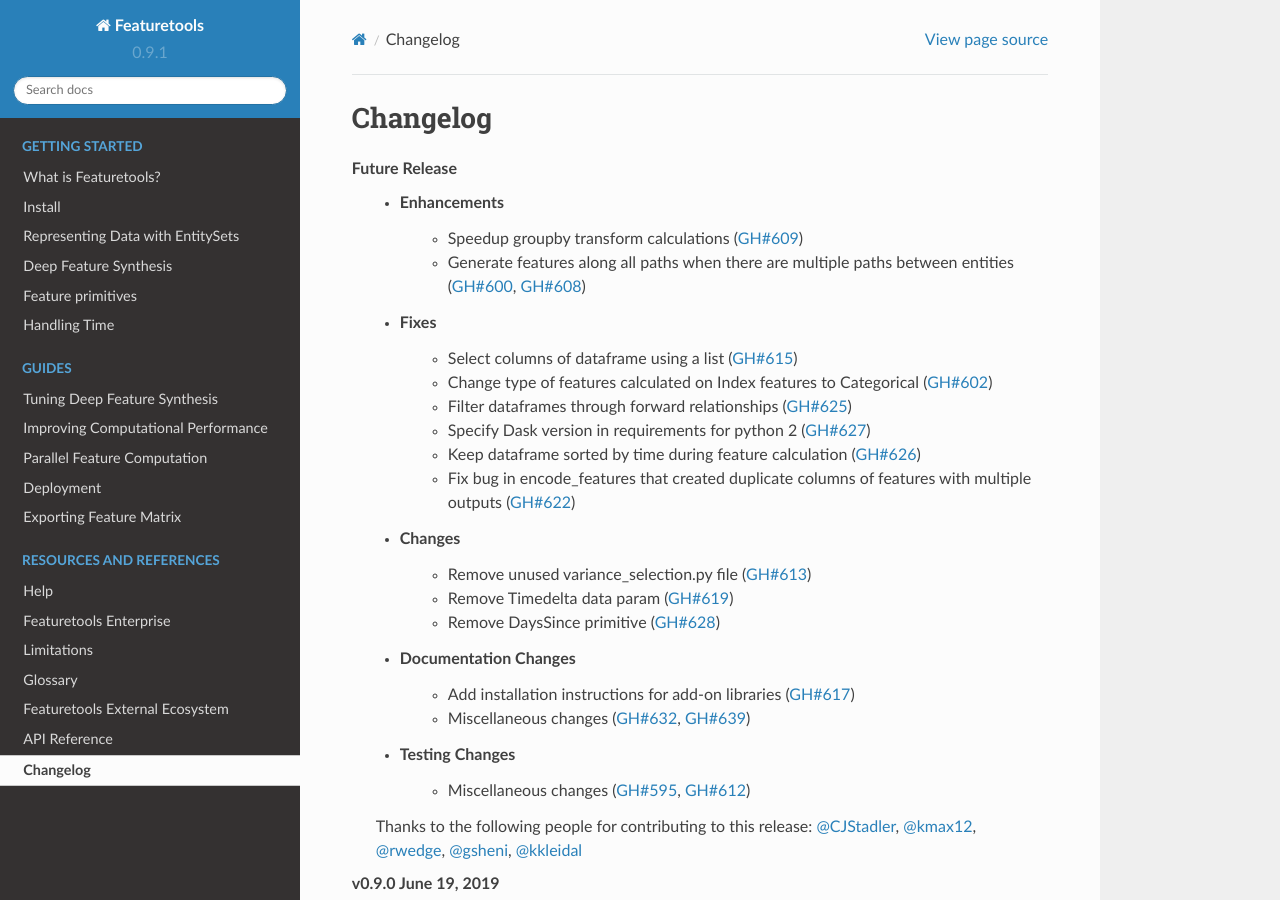
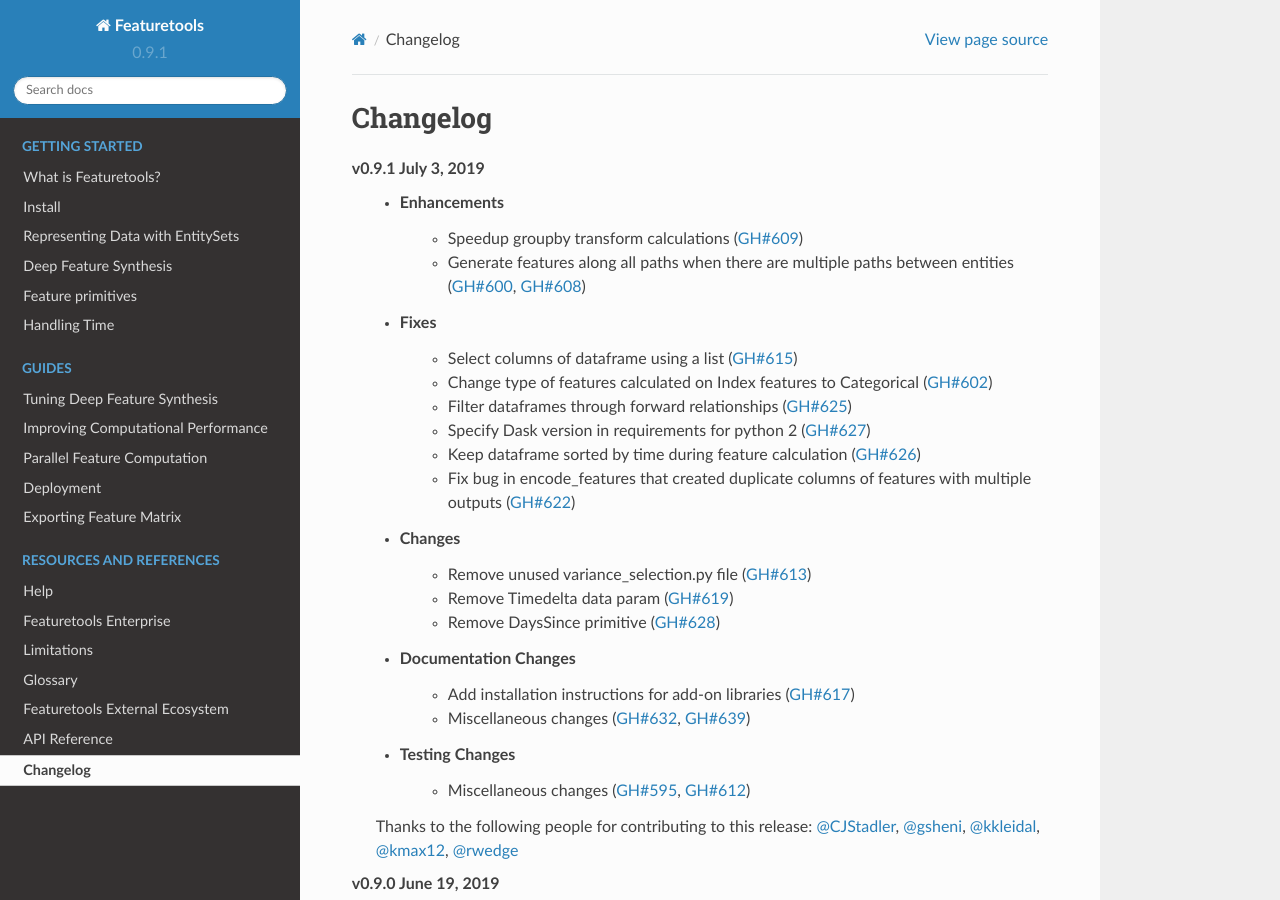
Before and after one commit to alteryx/featuretools, a Sphinx documentation site: the page built from docs/source/changelog.rst, in a window 1280 px wide and 900 px high. Built offline with Sphinx 7.4.7 and the Read the Docs theme 2.0.0, drawn with Linux system fonts in a browser that asks for light colours; pages that are not in the unit, such as notebooks, are missing from menus.

Commit message:
set release date and sort contributors

```diff
--- a/docs/source/changelog.rst
+++ b/docs/source/changelog.rst
@@ -2,7 +2,7 @@
 
 Changelog
 ---------
-**Future Release**
+**v0.9.1 July 3, 2019**
     * Enhancements
         * Speedup groupby transform calculations (:pr:`609`)
         * Generate features along all paths when there are multiple paths between entities (:pr:`600`, :pr:`608`)
@@ -25,7 +25,8 @@
         * Miscellaneous changes (:pr:`595`, :pr:`612`)
 
     Thanks to the following people for contributing to this release:
-    :user:`CJStadler`, :user:`kmax12`, :user:`rwedge`, :user:`gsheni`, :user:`kkleidal`
+    :user:`CJStadler`, :user:`gsheni`, :user:`kkleidal`, :user:`kmax12`,
+    :user:`rwedge`
 
 **v0.9.0** June 19, 2019
     * Enhancements
```
